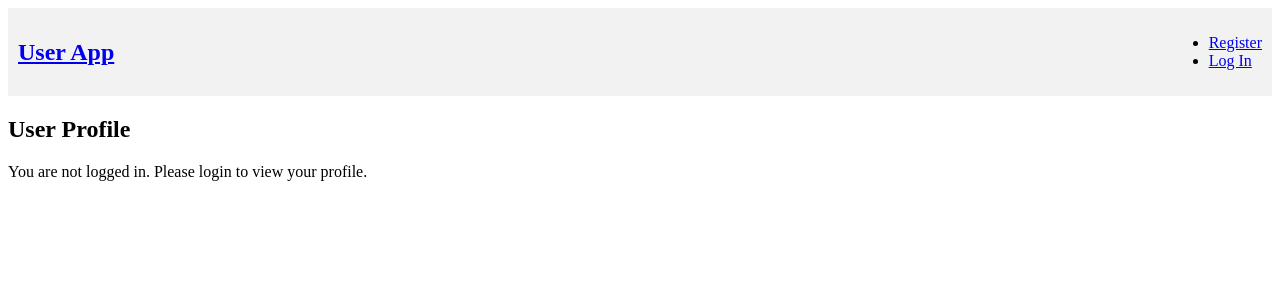
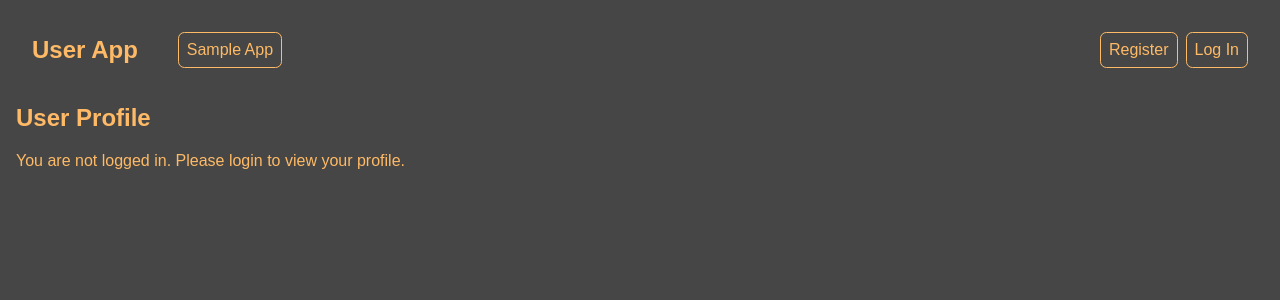
Before and after one commit to feba66/user_app, a Python web app: template src/user_app/templates/user.html in a window 1280 px wide. Shown: the top 300 px of the page. Run offline with Jinja, Linux system fonts and the light colour scheme; the template is opened without the code that fills it, so the values that code supplies are empty.

Commit message:
new base design

```diff
--- a/src/user_app/static/style.css
+++ b/src/user_app/static/style.css
@@ -1,10 +1,54 @@
-/* BEGIN: Navbar Styles */
-nav {
-    display: flex;
-    justify-content: space-between;
-    align-items: center;
-    background-color: #f2f2f2;
-    padding: 10px;
+::root {
+  --bg1: #feba66;
 }
 
-/* END: Navbar Styles */
+body {
+  background-color: #464646;
+  color: #feba66;
+  font-family: sans-serif;
+  margin: 1em;
+  padding: 0;
+}
+
+a {
+  color: #feba66;
+  text-decoration: none;
+}
+
+nav {
+  display: flex;
+  white-space: nowrap;
+  padding: 0em 1em;
+  margin: 0;
+}
+
+.navigation {
+  display: flex;
+  align-items: center;
+  width: 100%;
+}
+
+.navl,
+.navr {
+  display: flex;
+  width: 100%;
+  list-style-type: none;
+  column-gap: 0.5em;
+  align-items: center;
+}
+
+.navl {
+  justify-content: flex-start;
+}
+
+.navr {
+  justify-content: flex-end;
+}
+
+.navl li,
+.navr li {
+  padding: 0.5em;
+  border-width: 0.1em;
+  border-style: solid;
+  border-radius: 0.4em;
+}
--- a/src/user_app/templates/base.html
+++ b/src/user_app/templates/base.html
@@ -1,26 +1,42 @@
 <!DOCTYPE html>
+
+<head>
   <title>{% block title %}{% endblock %} - User App</title>
+  <!-- prettier-ignore-start -->
   <link rel="stylesheet" href="{{ url_for('static', filename='style.css') }}" />
+  <!-- prettier-ignore -->
   <link rel="apple-touch-icon" sizes="180x180" href="static//apple-touch-icon.png" />
+  <!-- prettier-ignore -->
   <link rel="icon" type="image/png" sizes="32x32" href="/static/favicon-32x32.png" />
+  <!-- prettier-ignore -->
   <link rel="icon" type="image/png" sizes="16x16" href="/static/favicon-16x16.png" />
   <link rel="manifest" href="/static/site.webmanifest" />
+</head>
+
+<body>
   <nav>
-  <h1><a href="{{ url_for('index') }}">User App</a></h1>
-  <ul>
+    <a href="{{ url_for('index') }}">
+      <div class="navtitle">
+        <h1>User App</h1>
+      </div>
+    </a>
+    <div class="navigation">
+      <ul class="navl">
+        <a href="http://127.0.0.1:5001"><li>Sample App</li></a>
+      </ul>
+      <ul class="navr">
         {% if username %}
-    <li><a href="{{ url_for('user') }}">{{ username }}</a></li>
-
-    <li><a href="{{ url_for('logout') }}">Log Out</a></li>
+        <a href="{{ url_for('user') }}"><li>{{username}}</li></a>
+        <a href="{{ url_for('logout') }}"><li>Log Out</li></a>
         {% else %}
-    <li><a href="{{ url_for('register_route') }}">Register</a></li>
-    <li>
-      <a href="{{ url_for('login_route') }}">Log In</a>
-    </li>
+        <a href="{{ url_for('register_route') }}"><li>Register</li></a>
+        <a href="{{ url_for('login_route') }}"><li>Log In</li></a>
         {% endif %}
       </ul>
+    </div>
   </nav>
   <section class="content">
     <header>{% block header %}{% endblock %}</header>
     {% block content %}{% endblock %}
   </section>
+</body>
```
Lines whose indentation alone changed are shown as unchanged.
